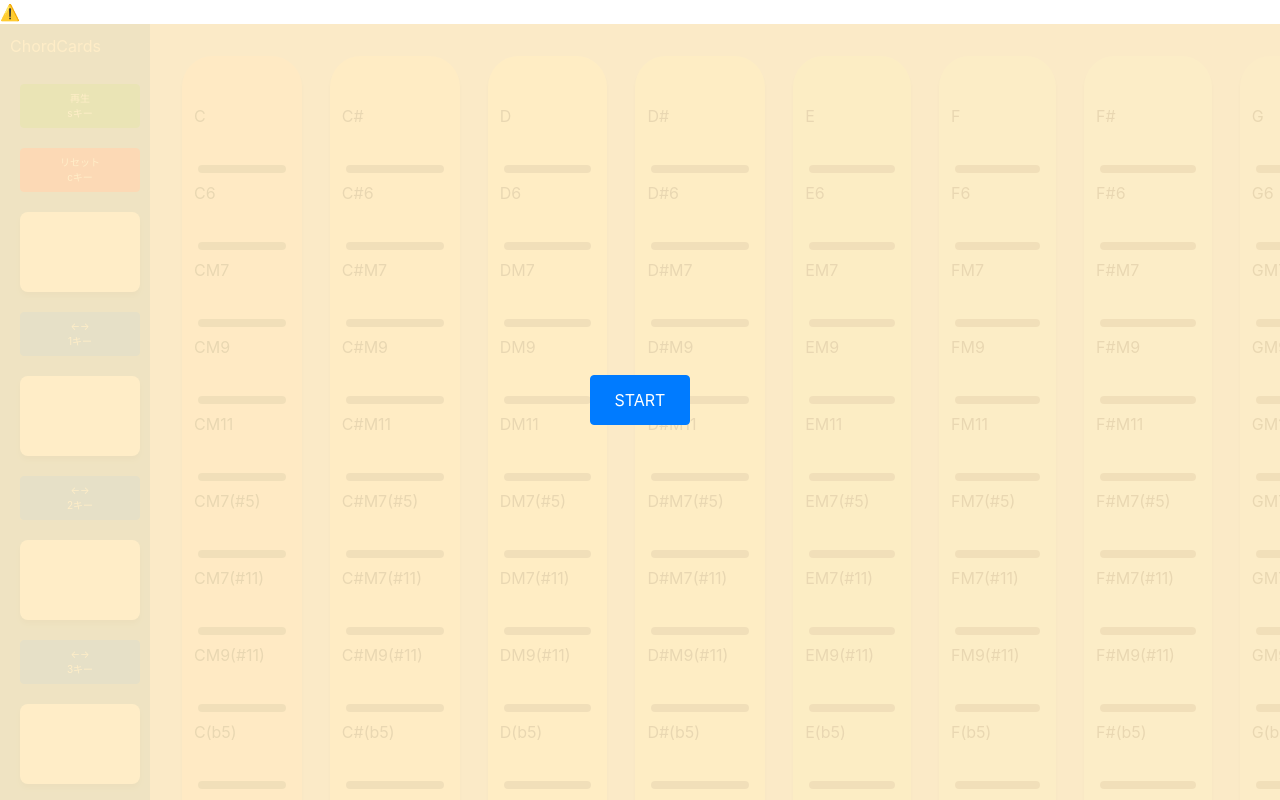
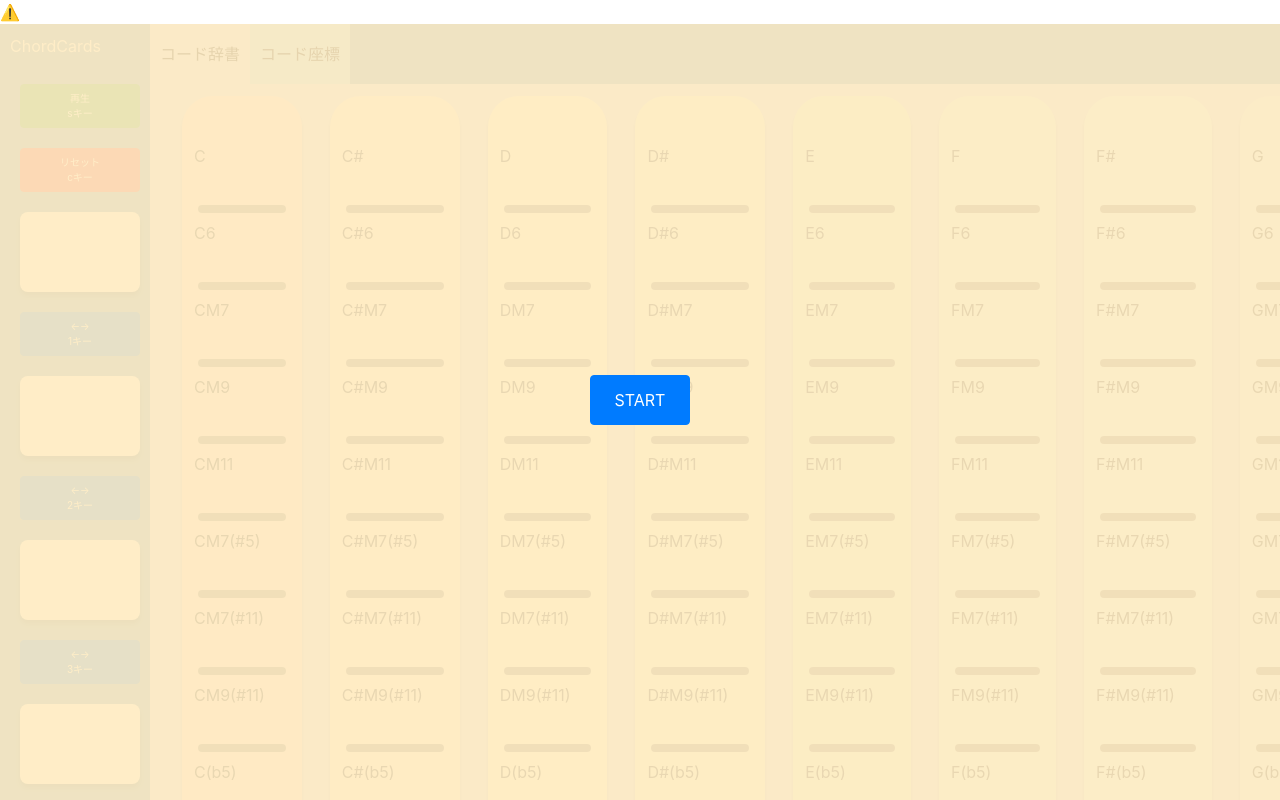
Before and after one commit to SystemEngineeringTeam/geekcamp-vol9-ver2, a Next.js app: page / in a window 1280 px wide. Shown: the top 800 px of the page. Built offline with nearby package versions, Linux system fonts and the light colour scheme; no server answers.

Commit message:
add: モードチェンジ機能を追加

```diff
--- a/components/grid.tsx
+++ b/components/grid.tsx
@@ -3,7 +3,7 @@ import { useGetSoundPlayer } from "../hooks/useGetSoundPlayer";
 import { useGetNoteList, usePlay, useStop } from '../hooks/useChordPlayer';
 
 
-export const Grid = () =>{
+export const Grid = (props:any) =>{
     console.log("Gridレンダリング");
     const {PlayFuncs, StopFuncs} = useGetSoundPlayer();
     const getNoteList = useGetNoteList();
@@ -11,7 +11,8 @@ export const Grid = () =>{
     const stopChord = useStop(StopFuncs);
 
     const gridStyle:{ [key: string]: string } ={
-        position: "relative",
+        position: "absolute",
+        top: "40px",
         left: "150px",
         display: "flex",
         flexFlow: "row",
@@ -124,6 +125,13 @@ export const Grid = () =>{
 
 
     //numはいじってないので注意
+
+    if(props.mode == 0){ //モード０のとき表示
+        gridStyle["display"] = "flex"
+    }
+    else{ //モード1のとき非表示
+        gridStyle["display"] = "none"
+    }
     return(
         <div id="gridParent" style={gridStyle}>
             <div style={Ccolor}>
--- a/components/startPage.tsx
+++ b/components/startPage.tsx
@@ -1,10 +1,12 @@
 import { Grid } from "./grid";
 import  Header  from "./header";
+import UpperHeader from "./upperHeader";
 import { useState, useRef } from "react";
 import { Player, PlayerEvent } from "@lottiefiles/react-lottie-player";
 import { Button } from 'react-bootstrap';
 
 export default function StartPage(){
+    const [mode, setMode] = useState(0); // 0:辞書モード, 1:座標モード upperHeaderとgridとcorrdinateに渡す upperHeaderでsetしてその状態によってgrid, coordinateの状態を管理する
     const sleep = (ms: number) => new Promise((resolve) => setTimeout(resolve, ms));
 
     const playerRef = useRef<Player>(null);
@@ -105,8 +107,9 @@ export default function StartPage(){
             <div style={startPage} ref={startPageEL} className="disappered"></div>
 
             <div className="d-flex flex-row w-100" style={{zIndex: "0",position: "absolute" , width: "100%"}}>
-                <Header/>
-                <Grid/>
+                <UpperHeader setMode={setMode}/>
+                <Header mode={mode}/>
+                <Grid mode={mode}/>
             </div>
         </>
 
--- /dev/null
+++ b/components/upperHeader.tsx
@@ -0,0 +1,39 @@
+export default function UpperHeader(props:any){
+    const upperHeaderStyle:{[key:string]:string} = {
+        position: "fixed",
+        backgroundColor: "#5D99C6",
+        width: "100%",
+        height: "60px",
+        left: "150px",
+        zIndex: "1"
+    }
+    const dictButtonStyle:{[key:string]:string} = {
+        width: "100px",
+        height: "60px",
+        borderWidth: "0px",
+        backgroundColor: "#D6E1FF"
+    }
+    const coordButtonStyle:{[key:string]:string} = {
+        width: "100px",
+        height: "60px",
+        borderWidth: "0px",
+        backgroundColor: "#A6E1FF"
+    }
+
+    function clickedDictMode(){
+        props.setMode(0);
+        console.log("modeを0にセット");
+    }
+
+    function clickedCoordMode(){
+        props.setMode(1);
+        console.log("modeを1にセット");
+    }
+
+    return(
+        <div style={upperHeaderStyle}>
+            <button onClick={clickedDictMode} style={dictButtonStyle}>コード辞書</button>
+            <button onClick={clickedCoordMode} style={coordButtonStyle}>コード座標</button>
+        </div>
+    )
+}
```
